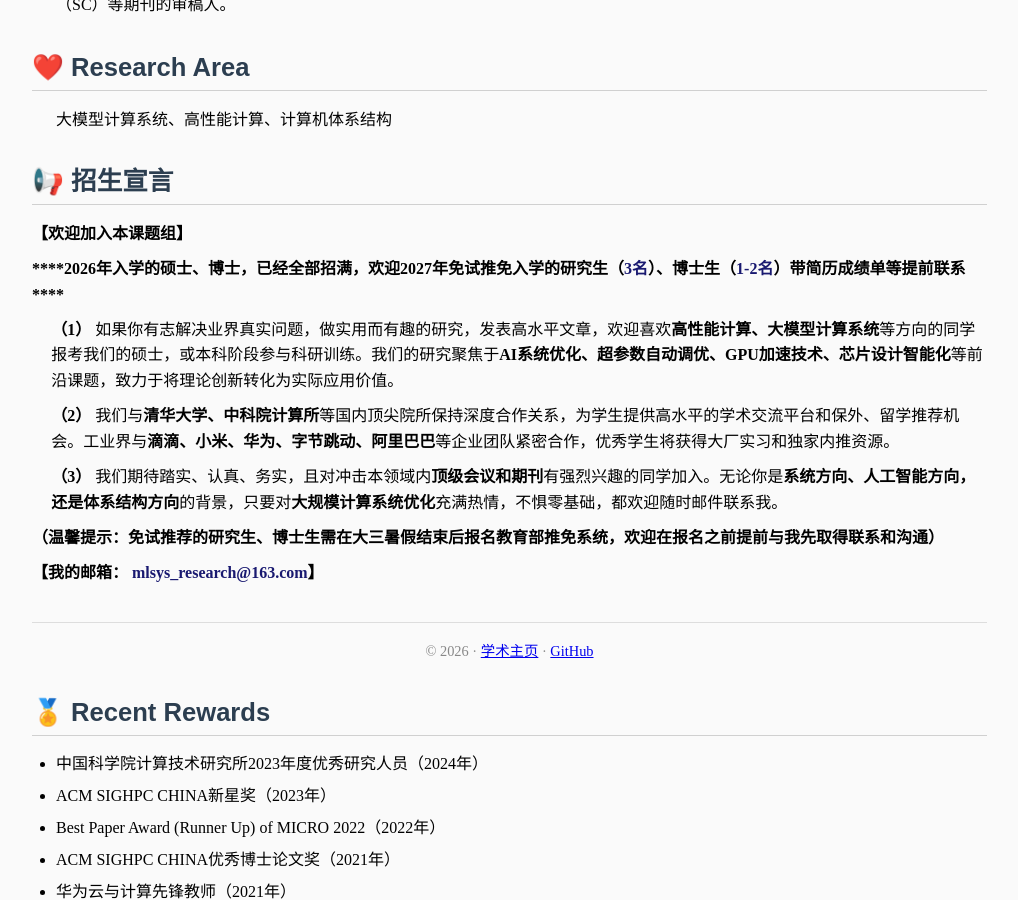
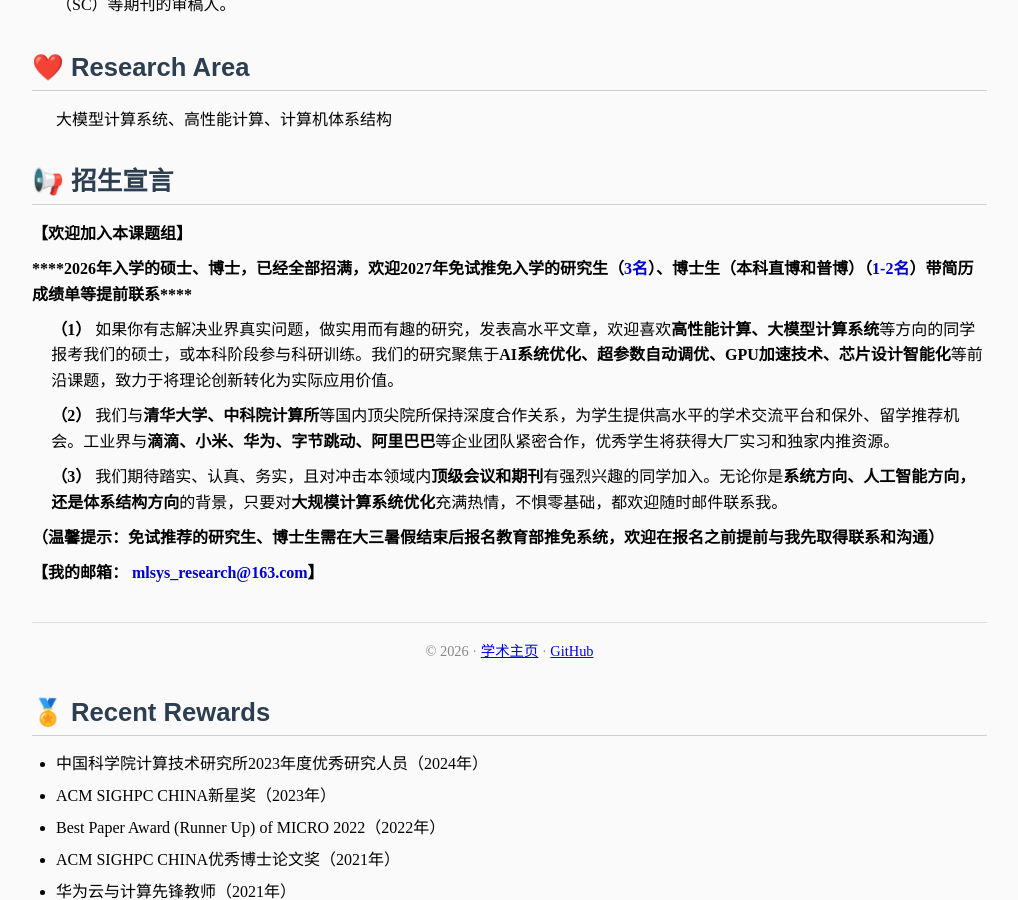
Before and after one commit to mlsys-research-jedy/mlsys-research-jedy.github.io, a Jekyll site: the page index.html, which Jekyll copies as it is, in a window 1280 px wide and 900 px high, scrolled down 476 px. Shown: the whole window, without its empty margins (123-1141 px from the left). Built offline with Jekyll 4.4.1, drawn with Linux system fonts in a browser that asks for light colours.

Commit message:
Update index.html

```diff
--- a/index.html
+++ b/index.html
@@ -129,14 +129,14 @@
     <div class="section recruit-section">
         <div class="section-title">📢 招生宣言</div>
         <p><strong>【欢迎加入本课题组】</strong></p>
-        <p><strong>****2026年入学的硕士、博士，已经全部招满，欢迎2027年免试推免入学的研究生（<span style="color:#191970;">3名</span>）、博士生（<span style="color:#191970;">1-2名</span>）带简历成绩单等提前联系****</strong></p>
+        <p><strong>****2026年入学的硕士、博士，已经全部招满，欢迎2027年免试推免入学的研究生（<span style="color:#0000cc;">3名</span>）、博士生（本科直博和普博）（<span style="color:#0000cc;">1-2名</span>）带简历成绩单等提前联系****</strong></p>
         <ul>
             <li><strong>（1）</strong> 如果你有志解决业界真实问题，做实用而有趣的研究，发表高水平文章，欢迎喜欢<strong>高性能计算、大模型计算系统</strong>等方向的同学报考我们的硕士，或本科阶段参与科研训练。我们的研究聚焦于<strong>AI系统优化、超参数自动调优、GPU加速技术、芯片设计智能化</strong>等前沿课题，致力于将理论创新转化为实际应用价值。</li>
             <li><strong>（2）</strong> 我们与<strong>清华大学、中科院计算所</strong>等国内顶尖院所保持深度合作关系，为学生提供高水平的学术交流平台和保外、留学推荐机会。工业界与<strong>滴滴、小米、华为、字节跳动、阿里巴巴</strong>等企业团队紧密合作，优秀学生将获得大厂实习和独家内推资源。</li>
             <li><strong>（3）</strong> 我们期待踏实、认真、务实，且对冲击本领域内<strong>顶级会议和期刊</strong>有强烈兴趣的同学加入。无论你是<strong>系统方向、人工智能方向，还是体系结构方向</strong>的背景，只要对<strong>大规模计算系统优化</strong>充满热情，不惧零基础，都欢迎随时邮件联系我。</li>
         </ul>
         <p><strong>（温馨提示：免试推荐的研究生、博士生需在大三暑假结束后报名教育部推免系统，欢迎在报名之前提前与我先取得联系和沟通）</strong></p>
-        <p><strong>【我的邮箱： <span style="color:#191970;">mlsys_research@163.com</span>】</strong></p>
+        <p><strong>【我的邮箱： <span style="color:#0000cc;">mlsys_research@163.com</span>】</strong></p>
     </div>
 
     <div class="footer">
```
